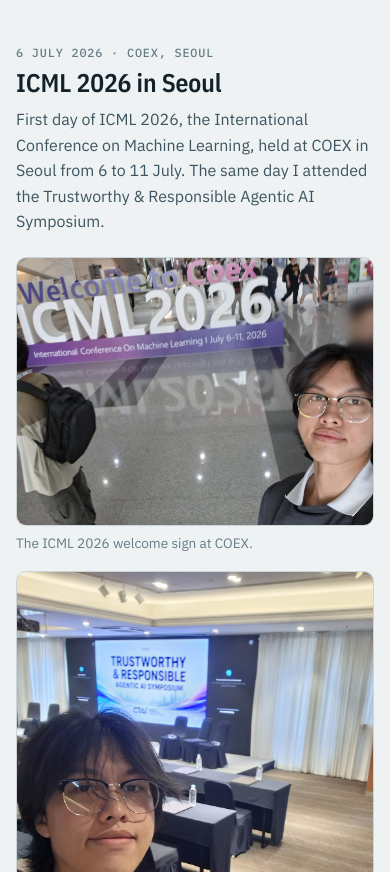
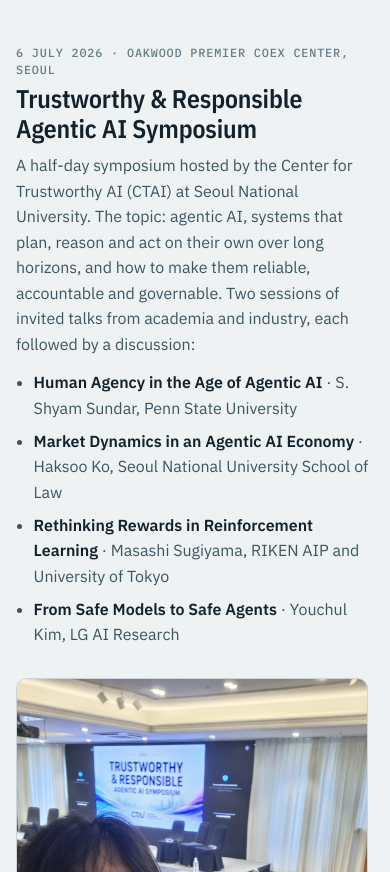
Before and after one commit to glanoux-research/glanoux-research.github.io, a plain HTML site: page blog/index.html in a window 390 px wide. Shown: the part 228-1100 px from the top of the page. Drawn offline with nearby package versions, Linux system fonts and the light colour scheme.

Commit message:
Make the first blog post about the agentic AI symposium only
The post now covers the Trustworthy & Responsible Agentic AI Symposium
hosted by SNU's Center for Trustworthy AI (6 July 2026, Oakwood Premier
Coex Center), with its four invited talks from the official programme.
The ICML photo and every mention of ICML are removed. The single photo
sits beside the text on wide screens and below it on phones.

Co-Authored-By: Claude Opus 5.5 <noreply@anthropic.com>

```diff
--- a/blog/index.html
+++ b/blog/index.html
@@ -3,7 +3,7 @@
 <head>
   <meta charset="utf-8">
   <meta name="viewport" content="width=device-width, initial-scale=1">
-  <meta name="description" content="Notes and photos from conferences and events: ICML 2026 in Seoul and the Trustworthy &amp; Responsible Agentic AI Symposium.">
+  <meta name="description" content="Notes and photos from conferences and events, starting with the Trustworthy &amp; Responsible Agentic AI Symposium at Seoul National University's Center for Trustworthy AI.">
   <meta name="theme-color" content="#eef2f3" media="(prefers-color-scheme: light)">
   <meta name="theme-color" content="#0b151b" media="(prefers-color-scheme: dark)">
   <title>Gabriel Lanoux · Blog</title>
@@ -38,20 +38,22 @@
         <p data-i18n="blogIntro">Notes and photos from conferences and events.</p>
       </div>
 
-      <article class="post" id="icml-2026" aria-labelledby="icml-2026-title">
-        <p class="meta"><time datetime="2026-07-06" data-i18n="icmlDate">6 July 2026</time> · <span data-i18n="icmlPlace">COEX, Seoul</span></p>
-        <h2 id="icml-2026-title" data-i18n="icmlTitle">ICML 2026 in Seoul</h2>
-        <p data-i18n="icmlText">First day of ICML 2026, the International Conference on Machine Learning, held at COEX in Seoul from 6 to 11 July. The same day I attended the Trustworthy &amp; Responsible Agentic AI Symposium.</p>
-        <div class="post-photos">
-          <figure>
-            <img src="/assets/photos/icml-2026.jpg" alt="Gabriel in front of the ICML 2026 welcome sign at COEX, Seoul" data-i18n-alt="icmlAlt1" width="1400" height="1050" loading="lazy">
-            <figcaption data-i18n="icmlCap1">The ICML 2026 welcome sign at COEX.</figcaption>
-          </figure>
-          <figure>
-            <img src="/assets/photos/agentic-ai-symposium-2026.jpg" alt="Gabriel in the symposium room, in front of the Trustworthy &amp; Responsible Agentic AI Symposium screen" data-i18n-alt="icmlAlt2" width="1100" height="1467" loading="lazy">
-            <figcaption data-i18n="icmlCap2">Trustworthy &amp; Responsible Agentic AI Symposium.</figcaption>
-          </figure>
+      <article class="post" id="agentic-ai-symposium-2026" aria-labelledby="sym-title">
+        <div class="post-body">
+          <p class="meta"><time datetime="2026-07-06" data-i18n="symDate">6 July 2026</time> · <span data-i18n="symPlace">Oakwood Premier Coex Center, Seoul</span></p>
+          <h2 id="sym-title">Trustworthy &amp; Responsible Agentic AI Symposium</h2>
+          <p data-i18n="symText">A half-day symposium hosted by the Center for Trustworthy AI (CTAI) at Seoul National University. The topic: agentic AI, systems that plan, reason and act on their own over long horizons, and how to make them reliable, accountable and governable. Two sessions of invited talks from academia and industry, each followed by a discussion:</p>
+          <ul class="talks">
+            <li><strong>Human Agency in the Age of Agentic AI</strong> · S. Shyam Sundar, Penn State University</li>
+            <li><strong>Market Dynamics in an Agentic AI Economy</strong> · Haksoo Ko, Seoul National University School of Law</li>
+            <li><strong>Rethinking Rewards in Reinforcement Learning</strong> · Masashi Sugiyama, RIKEN AIP and University of Tokyo</li>
+            <li><strong>From Safe Models to Safe Agents</strong> · Youchul Kim, LG AI Research</li>
+          </ul>
         </div>
+        <figure class="post-photo">
+          <img src="/assets/photos/agentic-ai-symposium-2026.jpg" alt="Gabriel in the symposium room, in front of the Trustworthy &amp; Responsible Agentic AI Symposium screen" data-i18n-alt="symAlt" width="1100" height="1467" loading="lazy">
+          <figcaption data-i18n="symCap">In the Oak &amp; Premier Room before the first session.</figcaption>
+        </figure>
       </article>
     </section>
   </main>
--- a/site.js
+++ b/site.js
@@ -11,10 +11,9 @@ const translations = {
     navProjects: 'Projets', navAbout: 'Parcours', navBlog: 'Blog', navContact: 'Contact',
     portraitAlt: 'Portrait de Gabriel Lanoux',
     blogTitle: 'Blog', blogIntro: 'Notes et photos de conférences et d’événements.',
-    icmlDate: '6 juillet 2026', icmlPlace: 'COEX, Séoul', icmlTitle: 'ICML 2026 à Séoul',
-    icmlText: 'Premier jour d’ICML 2026, l’International Conference on Machine Learning, au COEX de Séoul du 6 au 11 juillet. Le même jour, j’ai assisté au Trustworthy & Responsible Agentic AI Symposium.',
-    icmlAlt1: 'Gabriel devant le panneau d’accueil d’ICML 2026 au COEX, à Séoul', icmlCap1: 'Le panneau d’accueil d’ICML 2026 au COEX.',
-    icmlAlt2: 'Gabriel dans la salle du symposium, devant l’écran du Trustworthy & Responsible Agentic AI Symposium', icmlCap2: 'Trustworthy & Responsible Agentic AI Symposium.',
+    symDate: '6 juillet 2026', symPlace: 'Oakwood Premier Coex Center, Séoul',
+    symText: 'Un symposium d’une demi-journée organisé par le Center for Trustworthy AI (CTAI) de Seoul National University. Le sujet : l’IA agentique, des systèmes qui planifient, raisonnent et agissent seuls sur de longues durées, et la façon de les rendre fiables, responsables et gouvernables. Deux sessions de conférences invitées, du monde académique et de l’industrie, chacune suivie d’une discussion :',
+    symAlt: 'Gabriel dans la salle du symposium, devant l’écran du Trustworthy & Responsible Agentic AI Symposium', symCap: 'Dans la salle Oak & Premier avant la première session.',
     featuredTitle: 'Projets phares', featuredIntro: 'Trois comptes rendus interactifs, un pour chaque facette de mon travail : navigation des navires, robots qui apprennent et vol autonome.', allProjects: 'Les six projets →',
     aboutTitle: 'Parcours et compétences',
     contactEmail: 'Email', contactTitle: 'Contact',
@@ -90,10 +89,9 @@ const translations = {
     navProjects: 'Projects', navAbout: 'About', navBlog: 'Blog', navContact: 'Contact',
     portraitAlt: 'Portrait of Gabriel Lanoux',
     blogTitle: 'Blog', blogIntro: 'Notes and photos from conferences and events.',
-    icmlDate: '6 July 2026', icmlPlace: 'COEX, Seoul', icmlTitle: 'ICML 2026 in Seoul',
-    icmlText: 'First day of ICML 2026, the International Conference on Machine Learning, held at COEX in Seoul from 6 to 11 July. The same day I attended the Trustworthy & Responsible Agentic AI Symposium.',
-    icmlAlt1: 'Gabriel in front of the ICML 2026 welcome sign at COEX, Seoul', icmlCap1: 'The ICML 2026 welcome sign at COEX.',
-    icmlAlt2: 'Gabriel in the symposium room, in front of the Trustworthy & Responsible Agentic AI Symposium screen', icmlCap2: 'Trustworthy & Responsible Agentic AI Symposium.',
+    symDate: '6 July 2026', symPlace: 'Oakwood Premier Coex Center, Seoul',
+    symText: 'A half-day symposium hosted by the Center for Trustworthy AI (CTAI) at Seoul National University. The topic: agentic AI, systems that plan, reason and act on their own over long horizons, and how to make them reliable, accountable and governable. Two sessions of invited talks from academia and industry, each followed by a discussion:',
+    symAlt: 'Gabriel in the symposium room, in front of the Trustworthy & Responsible Agentic AI Symposium screen', symCap: 'In the Oak & Premier Room before the first session.',
     featuredTitle: 'Featured projects', featuredIntro: 'Three interactive reports, one for each side of my work: ship navigation, learning robots and autonomous flight.', allProjects: 'All six projects →',
     aboutTitle: 'Journey and skills',
     contactEmail: 'Email', contactTitle: 'Contact',
--- a/styles.css
+++ b/styles.css
@@ -98,14 +98,16 @@ main > section:first-child { border-top: 0; }
 .links a:hover { background: var(--pf-accent); color: var(--pf-bg); }
 
 /* Blog */
-.post { max-width: 56rem; padding-top: 1rem; }
+.post { display: grid; grid-template-columns: minmax(0, 1fr) minmax(0, 20rem); gap: 2.5rem; align-items: start; padding-top: 1rem; }
 .post h2 { margin-bottom: .6rem; }
-.post > p:not(.meta) { color: var(--pf-ink-2); max-width: 46rem; }
 .post .meta { margin: 0 0 .4rem; }
-.post-photos { display: grid; grid-template-columns: 16fr 9fr; gap: 1rem; margin-top: 1.4rem; align-items: start; }
-.post-photos figure { margin: 0; }
-.post-photos img { width: 100%; border-radius: var(--pf-radius); border: 1px solid var(--pf-line); background: var(--pf-surface-2); }
-.post-photos figcaption { font-size: .85rem; color: var(--pf-muted); margin-top: .45rem; }
+.post-body > p:not(.meta) { color: var(--pf-ink-2); }
+.talks { margin: .4rem 0 0; padding-left: 1.1rem; color: var(--pf-ink-2); }
+.talks li { margin-bottom: .45rem; }
+.talks strong { color: var(--pf-ink); font-weight: 600; }
+.post-photo { margin: 0; }
+.post-photo img { width: 100%; border-radius: var(--pf-radius); border: 1px solid var(--pf-line); background: var(--pf-surface-2); }
+.post-photo figcaption { font-size: .85rem; color: var(--pf-muted); margin-top: .45rem; }
 
 /* Journey */
 .timeline { list-style: none; margin: 0; padding: 0 0 0 1.6rem; border-left: 2px solid var(--pf-line); max-width: 50rem; }
@@ -160,7 +162,8 @@ nav > a[aria-current="page"] { color: var(--pf-accent); }
   main > section { padding: 3rem 0; }
   .hero-side { grid-template-columns: 1fr; }
   .portrait { max-width: 12rem; }
-  .post-photos { grid-template-columns: 1fr; }
+  .post { grid-template-columns: 1fr; gap: 1.4rem; }
+  .post-photo { max-width: 22rem; }
 }
 @media (prefers-reduced-motion: reduce) {
   .project, .thumb img { transition: none; }
```
Also changed, not shown: assets/photos/icml-2026.jpg (deleted).
